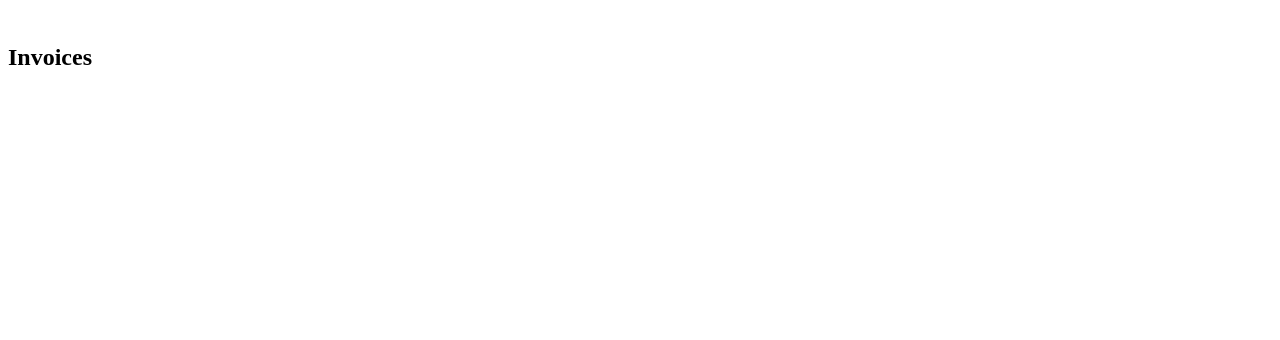
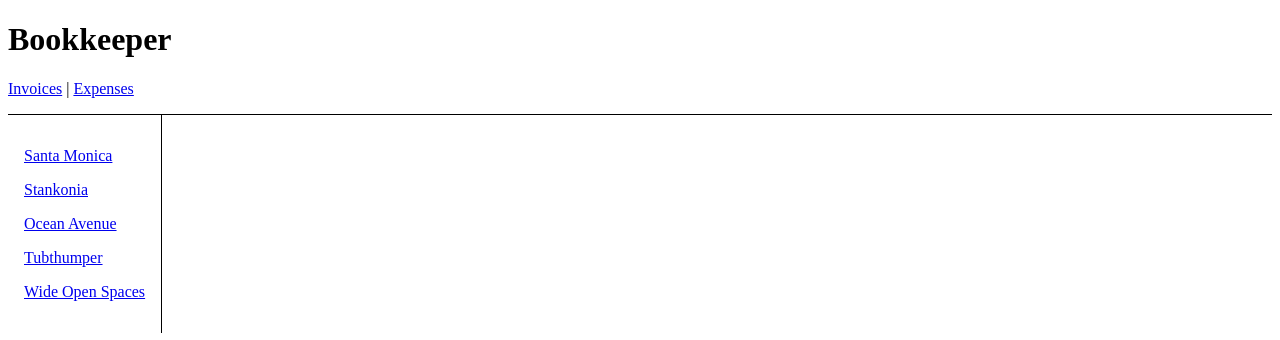
Before and after one commit to YOONHEECHEOL/tic-tac-toe, a React (Create React App) app: page /invoices in a window 1280 px wide. Shown: the top 340 px of the page. Built offline with nearby package versions, Linux system fonts and the light colour scheme.

Commit message:
router-2

```diff
--- a/src/App.js
+++ b/src/App.js
@@ -1,4 +1,4 @@
-import { Link } from "react-router-dom";
+import { Link, Outlet } from "react-router-dom";
 
 export default function App() {
   return (
@@ -13,6 +13,7 @@
         <Link to="/invoices">Invoices</Link> |{" "}
         <Link to="/expenses">Expenses</Link>
       </nav>
+      <Outlet />
     </div>
   );
 }
--- /dev/null
+++ b/src/data.js
@@ -0,0 +1,39 @@
+let invoices = [
+  {
+    name: "Santa Monica",
+    number: 1995,
+    amount: "$10,800",
+    due: "12/05/1995",
+  },
+  {
+    name: "Stankonia",
+    number: 2000,
+    amount: "$8,000",
+    due: "10/31/2000",
+  },
+  {
+    name: "Ocean Avenue",
+    number: 2003,
+    amount: "$9,500",
+    due: "07/22/2003",
+  },
+  {
+    name: "Tubthumper",
+    number: 1997,
+    amount: "$14,000",
+    due: "09/01/1997",
+  },
+  {
+    name: "Wide Open Spaces",
+    number: 1998,
+    amount: "$4,600",
+    due: "01/27/2998",
+  },
+];
+
+export function getInvoices() {
+  return invoices;
+}
+export function getInvoice(number) {
+  return invoices.find((invoice) => invoice.number === number);
+}
--- a/src/index.js
+++ b/src/index.js
@@ -3,14 +3,27 @@
 import App from "./App";
 import Expenses from "./routes/expenses";
 import Invoices from "./routes/invoices";
+import Invoice from "./routes/invoice";
 
 const rootElement = document.getElementById("root");
 render(
   <BrowserRouter>
     <Routes>
-      <Route path="/" element={<App />} />
-      <Route path="expenses" element={<Expenses />} />
-      <Route path="invoices" element={<Invoices />} />
+      <Route path="/" element={<App />}>
+        <Route path="expenses" element={<Expenses />} />
+        <Route path="invoices" element={<Invoices />}>
+          <Route path=":invoiced" element={<Invoice />} />
+        </Route>
+      </Route>
+      <Route
+        path="*"
+        element={
+          <div>
+            <p>Nothing!!</p>
+          </div>
+        }
+      />
+      s
     </Routes>
   </BrowserRouter>,
   rootElement
--- /dev/null
+++ b/src/routes/invoice.js
@@ -0,0 +1,7 @@
+import Invoices from "./invoices";
+import { useParams } from "react-router-dom";
+
+export default function Invoice() {
+  let params = useParams();
+  return <h2>Invoice: {params.InvoiceId}</h2>;
+}
--- a/src/routes/invoices.jsx
+++ b/src/routes/invoices.jsx
@@ -1,7 +1,27 @@
+import { Link, Outlet } from "react-router-dom";
+import { getInvoices } from "../data";
+
 export default function Invoices() {
-    return (
-      <main style={{ padding: "1rem 0" }}>
-        <h2>Invoices</h2>
-      </main>
-    );
-  }
+  let invoices = getInvoices();
+  return (
+    <div style={{ display: "flex" }}>
+      <nav
+        style={{
+          borderRight: "solid 1px",
+          padding: "1rem"
+        }}
+      >
+        {invoices.map(invoice => (
+          <Link
+            style={{ display: "block", margin: "1rem 0" }}
+            to={`/invoices/${invoice.number}`}
+            key={invoice.number}
+          >
+            {invoice.name}
+          </Link>
+        ))}
+      </nav>
+      <Outlet />
+    </div>
+  );
+}
```
